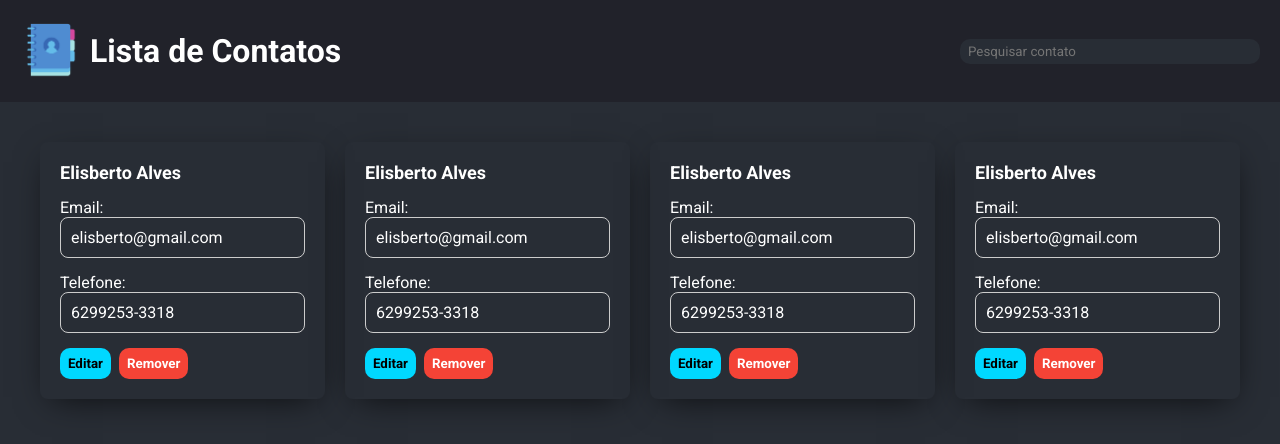
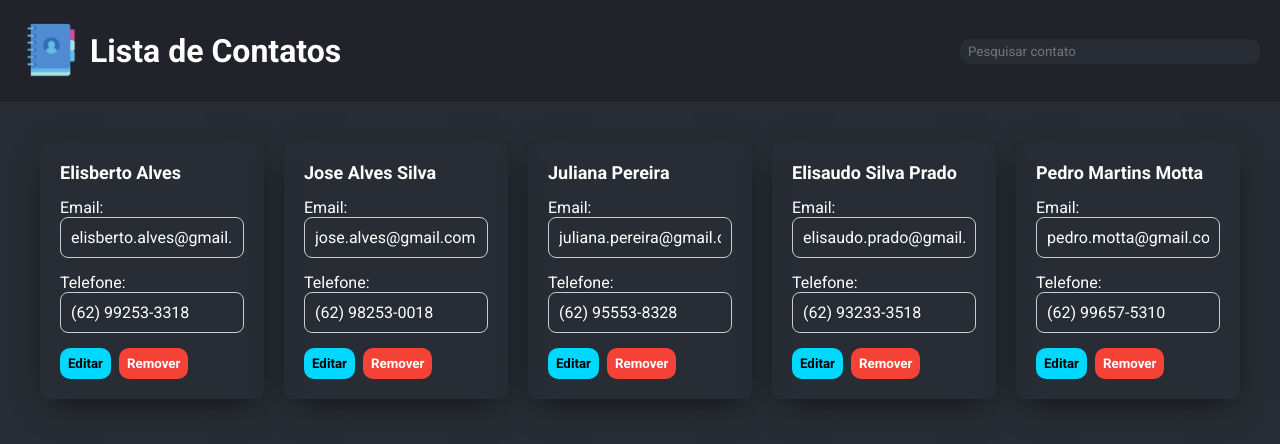
Before and after one commit to ElisbertoJunior/App_Lista_de_contatos, a React (Create React App) app: page / in a window 1280 px wide. Shown: the top 444 px of the page. Built offline with nearby package versions, Linux system fonts and the light colour scheme.

Commit message:
adicionando redux

```diff
--- a/src/App.tsx
+++ b/src/App.tsx
@@ -1,14 +1,16 @@
+import { Provider } from 'react-redux'
 import ContactList from './containers/ConatctList'
 import Header from './containers/Header'
 import GlobalStyle from './styles'
+import store from './store'
 
 const App = () => {
   return (
-    <>
+    <Provider store={store}>
       <GlobalStyle />
       <Header />
       <ContactList />
-    </>
+    </Provider>
   )
 }
 
--- a/src/components/Card/index.tsx
+++ b/src/components/Card/index.tsx
@@ -4,7 +4,7 @@ import ContactClass from '../../models/Contact'
 
 type Props = ContactClass
 
-const Card = ({ name, email, tel }: Props) => {
+const Card = ({ name, email, tel, id }: Props) => {
   const [isEditing, setIsEditing] = useState(false)
 
   return (
--- a/src/containers/ConatctList/index.tsx
+++ b/src/containers/ConatctList/index.tsx
@@ -1,33 +1,16 @@
+import { useSelector } from 'react-redux'
 import Card from '../../components/Card'
 import { Container } from './styles'
+import { RootReducer } from '../../store'
 
 const ContactList = () => {
+  const { itens } = useSelector((state: RootReducer) => state.contacts)
+
   return (
     <Container>
-      <Card
-        name="Elisberto Alves"
-        email="elisberto@gmail.com"
-        tel="6299253-3318"
-        id={1}
-      />
-      <Card
-        name="Elisberto Alves"
-        email="elisberto@gmail.com"
-        tel="6299253-3318"
-        id={1}
-      />
-      <Card
-        name="Elisberto Alves"
-        email="elisberto@gmail.com"
-        tel="6299253-3318"
-        id={3}
-      />
-      <Card
-        name="Elisberto Alves"
-        email="elisberto@gmail.com"
-        tel="6299253-3318"
-        id={4}
-      />
+      {itens.map(({ name, email, tel, id }) => (
+        <Card key={id} name={name} email={email} tel={tel} id={id} />
+      ))}
     </Container>
   )
 }
--- /dev/null
+++ b/src/store/index.ts
@@ -0,0 +1,11 @@
+import { configureStore } from '@reduxjs/toolkit'
+import contactReducer from './reducers/contact'
+
+const store = configureStore({
+  reducer: {
+    contacts: contactReducer
+  }
+})
+
+export type RootReducer = ReturnType<typeof store.getState>
+export default store
--- /dev/null
+++ b/src/store/reducers/contact.ts
@@ -0,0 +1,63 @@
+import { createSlice, PayloadAction } from '@reduxjs/toolkit'
+import Contact from '../../models/Contact'
+
+type ContactState = {
+  itens: Contact[]
+}
+
+const initialState: ContactState = {
+  itens: [
+    new Contact(
+      'Elisberto Alves',
+      'elisberto.alves@gmail.com',
+      '(62) 99253-3318',
+      1
+    ),
+    new Contact(
+      'Jose Alves Silva',
+      'jose.alves@gmail.com',
+      '(62) 98253-0018',
+      2
+    ),
+    new Contact(
+      'Juliana Pereira',
+      'juliana.pereira@gmail.com',
+      '(62) 95553-8328',
+      3
+    ),
+    new Contact(
+      'Elisaudo Silva Prado',
+      'elisaudo.prado@gmail.com',
+      '(62) 93233-3518',
+      1
+    ),
+    new Contact(
+      'Pedro Martins Motta',
+      'pedro.motta@gmail.com',
+      '(62) 99657-5310',
+      1
+    )
+  ]
+}
+
+const contactSlice = createSlice({
+  name: 'contacts',
+  initialState,
+  reducers: {
+    remove: (state, action: PayloadAction<Contact>) => {
+      state.itens = [...state.itens.filter((c) => c.id !== action.payload.id)]
+    },
+    edit: (state, action: PayloadAction<Contact>) => {
+      const contactIndex = state.itens.findIndex(
+        (c) => c.id === action.payload.id
+      )
+
+      if (contactIndex >= 0) {
+        state.itens[contactIndex] = action.payload
+      }
+    }
+  }
+})
+
+export const { remove, edit } = contactSlice.actions
+export default contactSlice.reducer
```
Also changed, not shown: src/store/reducers/Filter.ts (added).
